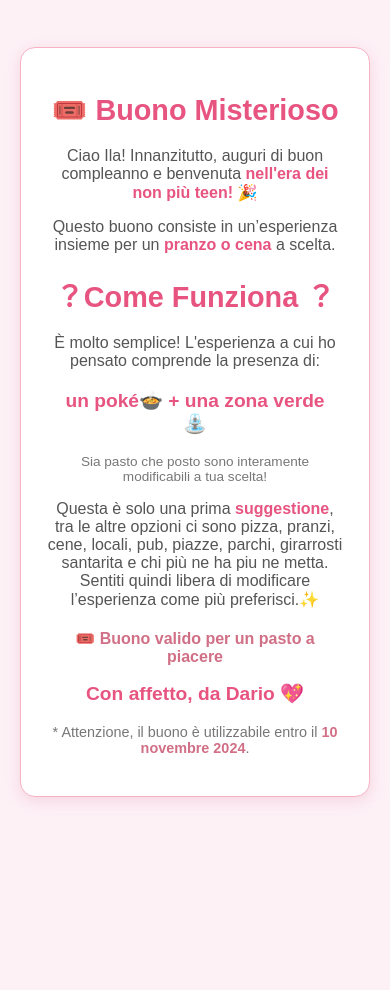
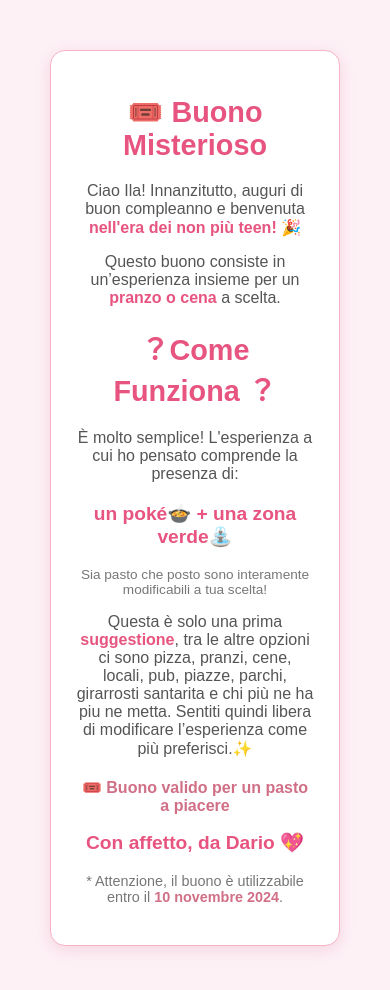
Before and after one commit to dariodas/buono-compleanno, a plain HTML site: page index.html in a window 390 px wide. Before the commit the page ends 844 px from the top, so only its background shows below. Drawn offline with Linux system fonts and the light colour scheme.

Commit message:
Update padding style.css

```diff
--- a/style.css
+++ b/style.css
@@ -8,7 +8,7 @@ body {
     justify-content: center;
     align-items: center;
     min-height: 100vh;
-    padding: 20px; /* Margine intorno alla pagina su mobile */
+    padding: 50px; /* Margine intorno alla pagina su mobile */
     box-sizing: border-box;
 }
 
```
